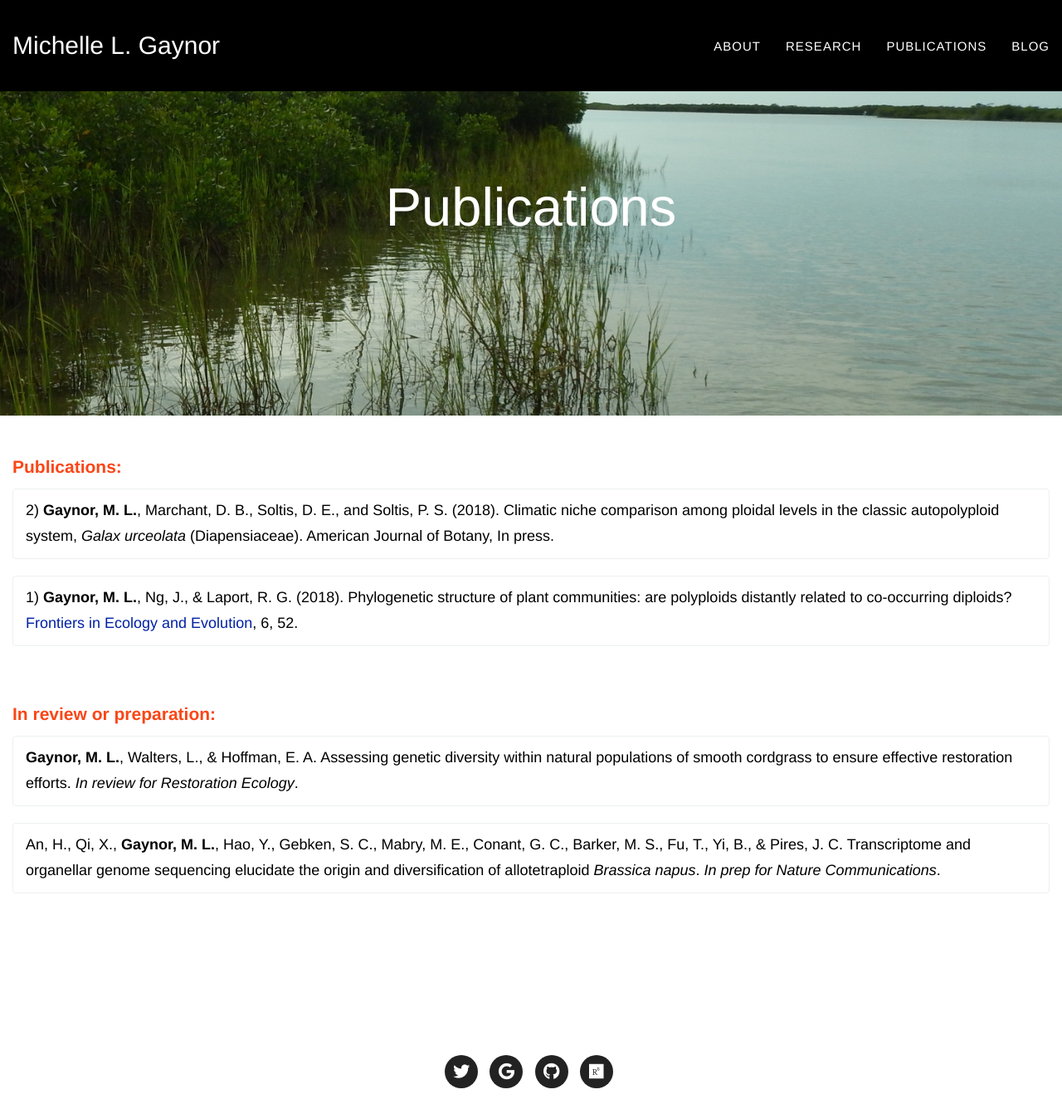
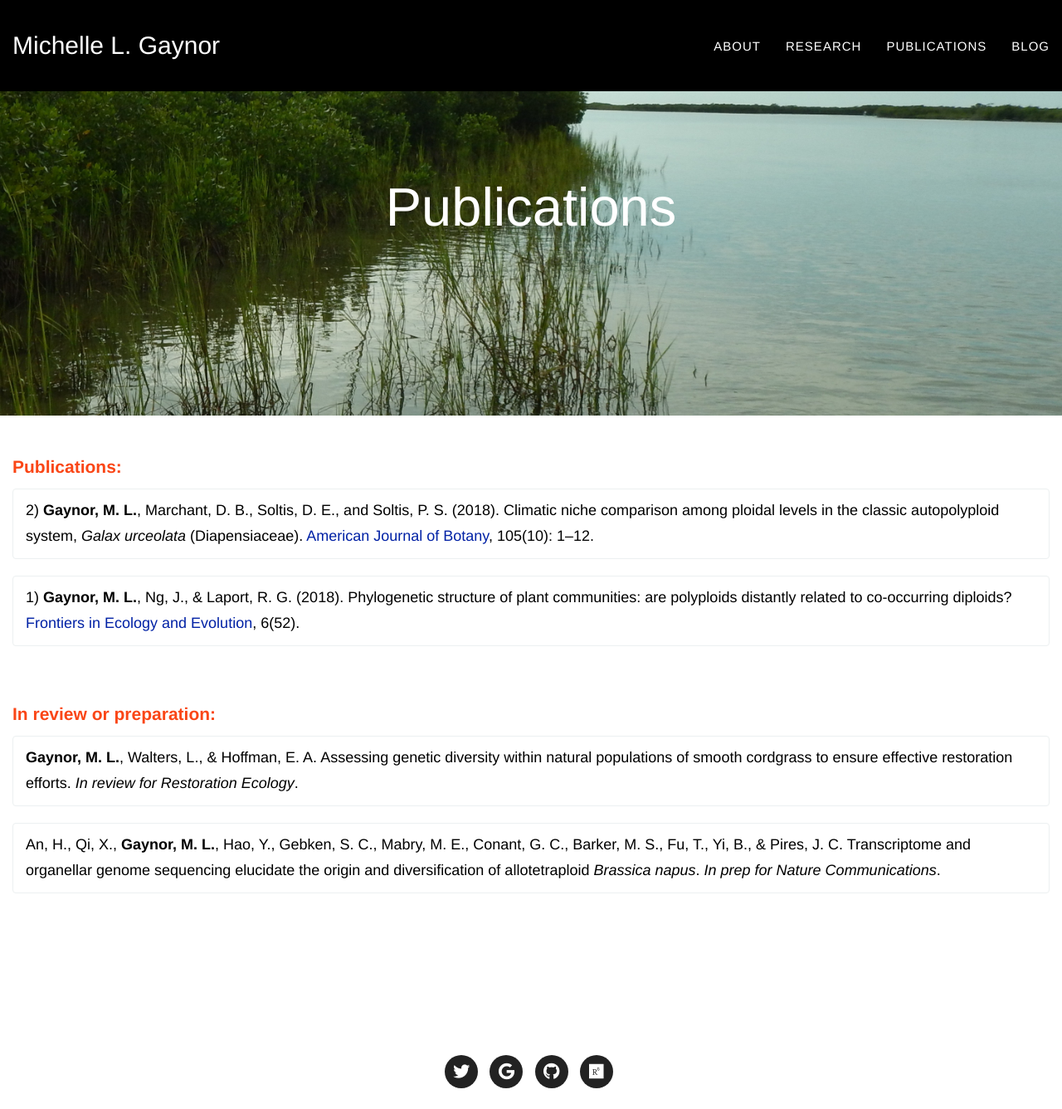
Before and after one commit to mgaynor1/mgaynor1.github.io, a Jekyll site: the page built from publications.html, in a window 1280 px wide and 1337 px high. Shown: the whole window at 83% size. Built offline with Jekyll 4.4.1, drawn with Linux system fonts in a browser that asks for light colours; nearby versions of some CDN libraries.

Commit message:
updating publications

```diff
--- a/publications.html
+++ b/publications.html
@@ -16,10 +16,10 @@ permalink: publications.html
 	<h2 class="section-heading" style="text-transform: none; font-size: 21px;"> Publications: </h2>
 			<div align="left">
 			<div class="list-group">
-					<p class= "list-group-item" style="font-size: 18px; color: #000000;"> 2) <b>Gaynor, M. L.</b>, Marchant, D. B., Soltis, D. E., and Soltis, P. S. (2018). Climatic niche comparison among ploidal levels in the classic autopolyploid system, <i>Galax urceolata</i> (Diapensiaceae). American Journal of Botany, In press. </p>
+					<p class= "list-group-item" style="font-size: 18px; color: #000000;"> 2) <b>Gaynor, M. L.</b>, Marchant, D. B., Soltis, D. E., and Soltis, P. S. (2018). Climatic niche comparison among ploidal levels in the classic autopolyploid system, <i>Galax urceolata</i> (Diapensiaceae). <a href="https://onlinelibrary.wiley.com/doi/full/10.1002/ajb2.1161"> American Journal of Botany</a>, 105(10): 1–12. </p>
 				</div>
 				<div class="list-group">
-					<p class= "list-group-item" style="font-size: 18px; color: #000000;"> 1) <b>Gaynor, M. L.</b>, Ng, J., & Laport, R. G. (2018). Phylogenetic structure of plant communities: are polyploids distantly related to co-occurring diploids? <a href="https://www.frontiersin.org/articles/10.3389/fevo.2018.00052/full"> Frontiers in Ecology and Evolution</a>, 6, 52.</p>
+					<p class= "list-group-item" style="font-size: 18px; color: #000000;"> 1) <b>Gaynor, M. L.</b>, Ng, J., & Laport, R. G. (2018). Phylogenetic structure of plant communities: are polyploids distantly related to co-occurring diploids? <a href="https://www.frontiersin.org/articles/10.3389/fevo.2018.00052/full"> Frontiers in Ecology and Evolution</a>, 6(52).</p>
 				</div>
 			</div>
 	</div>
--- a/research/polyploidy.html
+++ b/research/polyploidy.html
@@ -34,7 +34,7 @@ permalink: /research/polyploidy.html
 	<h3 class="section-heading" style="text-transform: none; color: #000000;"> Associated publication:</h3>
 			<div align="left">
 				<div class="list-group">
-					<p class= "list-group-item" style="font-size: 16px; color: #000000;"><b>Gaynor, M. L.</b>, Marchant, D. B., Soltis, D. E., and Soltis, P. S. (2018). Climatic niche comparison among ploidal levels in the classic autopolyploid system, <i>Galax urceolata</i> (Diapensiaceae). American Journal of Botany, In press. </p>
+					<p class= "list-group-item" style="font-size: 16px; color: #000000;"><b>Gaynor, M. L.</b>, Marchant, D. B., Soltis, D. E., and Soltis, P. S. (2018). Climatic niche comparison among ploidal levels in the classic autopolyploid system, <i>Galax urceolata</i> (Diapensiaceae).<a href="https://onlinelibrary.wiley.com/doi/full/10.1002/ajb2.1161"> American Journal of Botany</a>, 105(10): 1–12. </p>
 				</div>
 				<div class="list-group">
 					<p class= "list-group-item" style="font-size: 16px; color: #000000;"><b>Gaynor, M. L.</b>, Ng, J., & Laport, R. G. (2018). Phylogenetic structure of plant communities: are polyploids distantly related to co-occurring diploids? <a href="https://www.frontiersin.org/articles/10.3389/fevo.2018.00052/full"> Frontiers in Ecology and Evolution</a>, 6, 52.</p>
```
